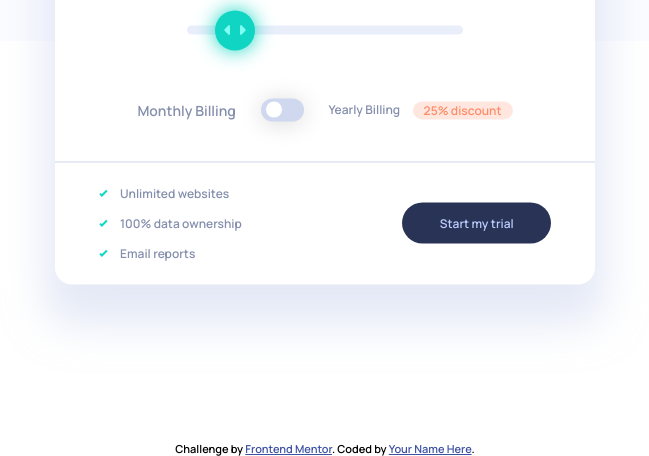
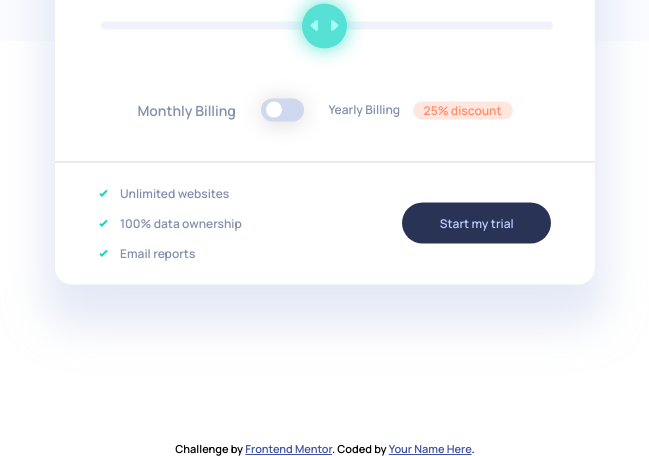
Before and after one commit to tonyspunei/pricing-Coponent, a plain HTML site: page index.html in a window 1280 px wide. Shown: the part 359-815 px from the top of the page, without its empty margins (315-964 px from the left). Drawn offline with Linux system fonts and the light colour scheme.

Commit message:
done with the slide bar integration

```diff
--- a/app/scss/_container.scss
+++ b/app/scss/_container.scss
@@ -72,6 +72,7 @@
         color: $grayishBlue;
       }
     }
+    // Increse Cicle
 
     .increaseCircle {
       height: 9px;
@@ -98,6 +99,61 @@
         cursor: pointer;
         box-shadow: 0px 0px 20px $strongCyan;
       }
+    }
+
+    // Slide Container
+    .slidecontainer {
+      width: 100%;
+      border-radius: 1rem;
+
+      @include breapoint-up(large) {
+        height: 24px;
+        margin-bottom: 52px;
+      }
+    }
+
+    .slider {
+      -webkit-appearance: none;
+      width: 100%;
+      height: 8px;
+      border-radius: 2rem;
+      background: hsl(224, 65%, 95%);
+      outline: none;
+      opacity: 0.7;
+      -webkit-transition: 0.2s;
+      transition: opacity 0.2s;
+    }
+
+    .slider:hover {
+      opacity: 1;
+    }
+
+    .slider::-webkit-slider-thumb {
+      -webkit-appearance: none;
+      appearance: none;
+      width: 35px;
+      height: 35px;
+      border-radius: 50%;
+      background: hsl(174, 86%, 45%);
+      background-image: url(/images/icon-slider.svg);
+      background-repeat: no-repeat;
+      background-position: center center;
+      background-size: 65% 30%;
+      box-shadow: 0px 0px 20px hsl(174, 86%, 45%);
+      cursor: pointer;
+
+      @include breapoint-up(large) {
+        width: 45px;
+        height: 45px;
+      }
+    }
+
+    .slider::-moz-range-thumb {
+      width: 25px;
+      height: 25px;
+      border-radius: 50%;
+      background: #4caf50;
+      cursor: pointer;
     }
 
     .billiongSwitch {
--- a/index.html
+++ b/index.html
@@ -60,7 +60,18 @@
               <h3>100K PAGEVIEWS</h3>
             </div>
 
-            <div class="increaseCircle phone">
+            <div class="slidecontainer phone">
+              <input
+                type="range"
+                min="1"
+                max="100"
+                value="50"
+                class="slider"
+                id="myRange"
+              />
+            </div>
+
+            <!-- <div class="increaseCircle phone">
               <div class="greenCircle flex flex-ai-c flex-jc-c">
                 <svg xmlns="http://www.w3.org/2000/svg" width="22" height="13">
                   <g fill="#80FFF3" fill-rule="evenodd">
@@ -70,7 +81,7 @@
                   </g>
                 </svg>
               </div>
-            </div>
+            </div> -->
 
             <div class="paymentBill flex flex-ai-c">
               <h1>$16.00</h1>
@@ -78,7 +89,18 @@
             </div>
           </div>
 
-          <div class="increaseCircle desktop">
+          <div class="slidecontainer desktop">
+            <input
+              type="range"
+              min="1"
+              max="100"
+              value="50"
+              class="slider"
+              id="myRange"
+            />
+          </div>
+
+          <!-- <div class="increaseCircle desktop">
             <div class="greenCircle flex flex-ai-c flex-jc-c">
               <svg xmlns="http://www.w3.org/2000/svg" width="22" height="13">
                 <g fill="#80FFF3" fill-rule="evenodd">
@@ -88,7 +110,7 @@
                 </g>
               </svg>
             </div>
-          </div>
+          </div> -->
 
           <div class="billiongSwitch flex flex-ai-c flex-jc-sa">
             <p>Monthly Billing</p>
```
Also changed, not shown: app/scss/style.css, 1 other file.
